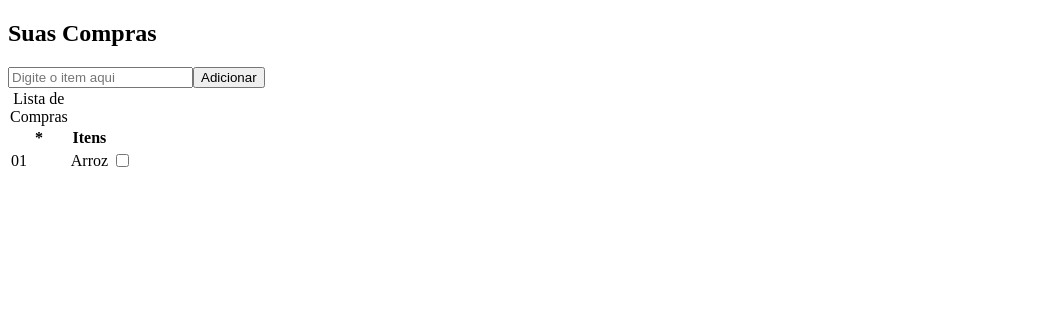
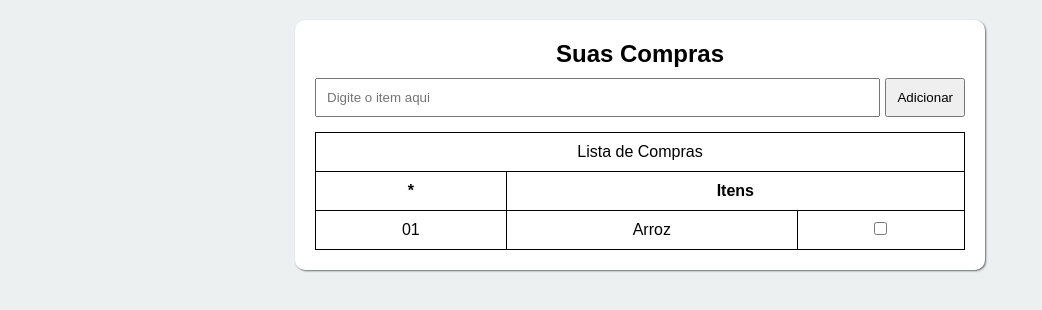
Before and after one commit to Beto2Franca/Angular, an Angular app in the folder aula02/lista/: page / in a window 1280 px wide. Shown: the top 310 px of the page, without its empty margins (0-1042 px from the left). Built offline with nearby package versions, Linux system fonts and the light colour scheme.

Commit message:
scss parte 01 lista

```diff
--- a/aula02/lista/src/app/compras/compras.html
+++ b/aula02/lista/src/app/compras/compras.html
@@ -1,15 +1,15 @@
 <section>
     <h1>Suas Compras</h1>
-    <form action="">
+    <form class="formulario" action="">
         <input type="text" name="text" id="text" placeholder="Digite o item aqui">
         <button type="submit">Adicionar</button>
     </form>
-    <table>
+    <table class="tabela">
+        <caption>Lista de Compras</caption>
         <thead>
-            <caption>Lista de Compras</caption>
             <tr>
                 <th>*</th>
-                <th>Itens</th>
+                <th colspan="2">Itens</th>
             </tr>
 
         </thead>
--- a/aula02/lista/src/app/compras/compras.scss
+++ b/aula02/lista/src/app/compras/compras.scss
@@ -0,0 +1,45 @@
+section{
+    background-color: rgb(255, 255, 255);
+    width: 650px;
+    margin: auto;
+    margin-top: 20px;
+    padding: 20px;
+    border-radius: 10px;
+    box-shadow: 1px 1px 2px rgba(0, 0, 0, 0.555);
+}
+h1{
+    text-align: center;
+}
+.formulario{
+    display: flex;
+    justify-content: center;
+    align-items: center;
+    gap: 5px;
+    margin: 10px 0 15px 0;
+
+
+}
+input[type=text]{
+    padding: 10px;
+
+    flex: 1;
+}
+button{
+    padding: 10px;
+}
+table{
+    border-collapse: collapse;
+    margin: auto;
+    width: 100%;
+
+}
+caption{
+    border: 1px solid black;
+    border-bottom: none;
+    padding: 10px;
+}
+th,td{
+    border: 1px solid black;
+    padding: 10px;
+    text-align: center;
+}
--- a/aula02/lista/src/styles.scss
+++ b/aula02/lista/src/styles.scss
@@ -1 +1,9 @@
 /* You can add global styles to this file, and also import other style files */
+*{
+    margin: 0;
+    padding: 0;
+    font-family: Arial, Helvetica, sans-serif;
+}
+body{
+    background-color: rgb(237, 240, 240);
+}
```
